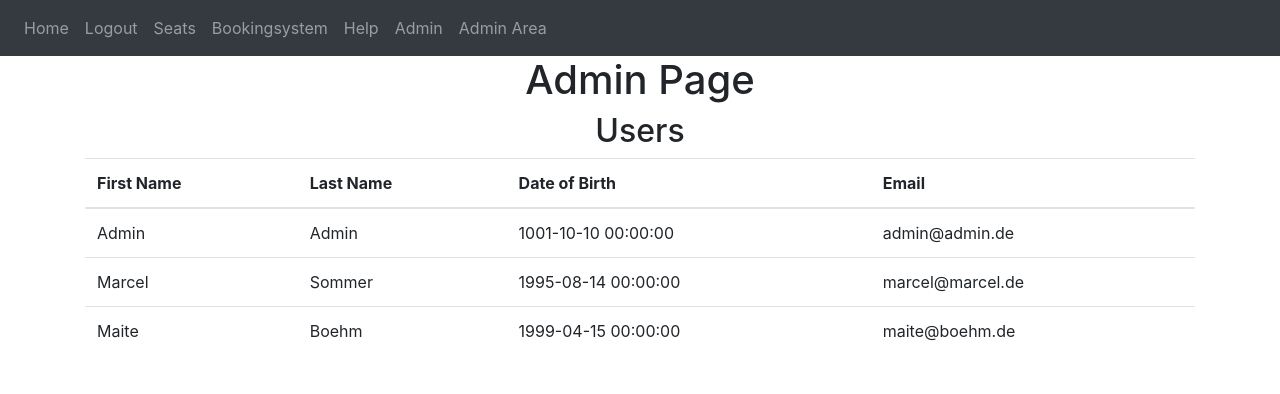
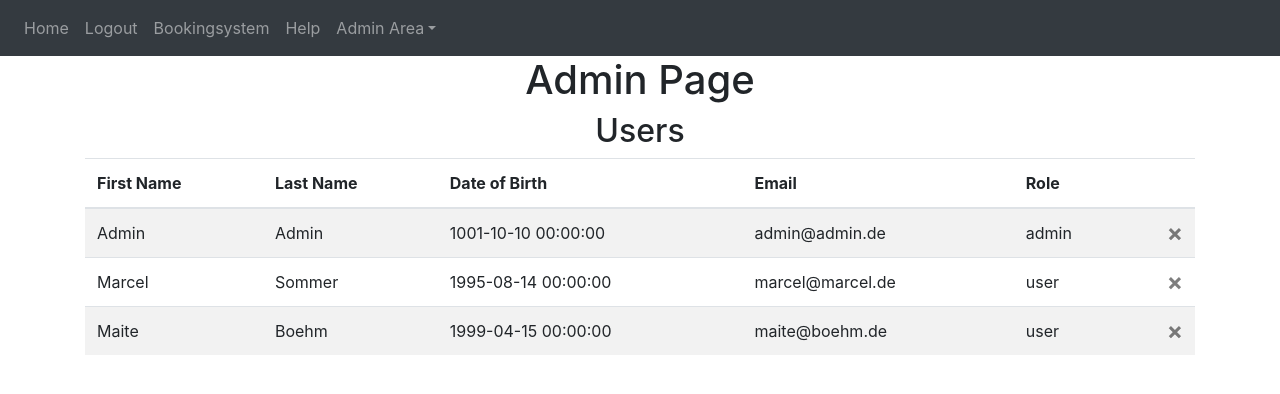
Before and after one commit to maiteboehm/snakes_on_a_plane, a Flask app: page /admin-area/user in a window 1280 px wide. Shown: the top 394 px of the page. Run offline with Flask 2, Linux system fonts and the light colour scheme; a user stored in the database is signed in; data comes from the database, SQL or seed files in the repository; some libraries are stand-ins or nearby versions.

Commit message:
Updating Admin Area

```diff
--- a/project/website/admin.py
+++ b/project/website/admin.py
@@ -1,4 +1,4 @@
-from flask import Flask, Blueprint, render_template, request
+from flask import Flask, Blueprint, render_template, request, flash, redirect, url_for
 from flask_login import login_required, current_user
 from .models import User
 
@@ -7,11 +7,18 @@ admins = Blueprint('admins', __name__)
 @admins.route('/', methods=['GET','POST'])
 @login_required
 def admin_home():
-    return render_template('admin_home.html', user= current_user)
-
+    if current_user.role == 'admin':
+        return render_template('admin_home.html', user= current_user)
+    else:
+        flash('You need do be an Admin to access!!', category='error')
+        return redirect(url_for('views.home'))
 
 @admins.route('/user', methods=['GET','POST'])
 @login_required
 def admin_user():
-    users = User.query.all()
-    return render_template('admin_user.html', user=current_user, users=users)
+    if current_user.role == 'admin':
+        users = User.query.all()
+        return render_template('admin_user.html', user=current_user, users=users)
+    else:
+        flash('You need do be an Admin to access!!', category='error')
+        return redirect(url_for('views.home'))
--- a/project/website/templates/admin_user.html
+++ b/project/website/templates/admin_user.html
@@ -2,13 +2,15 @@
 {% block content%}
 <h1 align="center">Admin Page</h1>
 <h2 align="center">Users</h2>
-<table class="table" id="users">
+<table class="table table-striped" id="users">
     <thead>
         <tr>
         <th scope="col">First Name</th>
         <th scope="col">Last Name</th>
         <th scope="col">Date of Birth</th>
         <th scope="col">Email</th>
+        <th scope="col">Role</th>
+        <th scope="col"></th>
         </tr>
     </thead>
     <tbody>
@@ -18,7 +20,10 @@
         <td>{{user.last_name}} </td>
         <td>{{user.birth_date}}</td>
         <td>{{user.email}}</td>
-    </td>
+        <td>{{user.role}}</td>
+        <td><button type="button" class="close" onClick="">
+            <span aria-hidden="true">&times;</span>
+        </button></td>
         </tr>
         {% endfor %}
     </tbody>
--- a/project/website/templates/base.html
+++ b/project/website/templates/base.html
@@ -25,16 +25,20 @@
         <span class="navbar-toggler-icon"></span>
       </button>
       <div class="collapse navbar-collapse" id="navbar">
-        <div class="navbar-nav">
+        <div class="navbar-nav" role="tablist">
           {% if user.is_authenticated %}
           <a class="nav-item nav-link" id="home" href="/">Home</a>
           <a class="nav-item nav-link" id="logout" href="/logout">Logout</a>
-          <a class="nav-item nav-link" id="seats" href="/seats">Seats</a>
           <a class="nav-item nav-link" id="bookingsystem" href="/bookingsystem">Bookingsystem</a>
           <a class="nav-item nav-link" id="help" href="/help">Help</a>
             {% if current_user.role == 'admin' %}
-            <a class="nav-item nav-link" id="admin" href="/admin">Admin</a>
-            <a class="nav-item nav-link" id="admin-area" href="/admin-area">Admin Area</a>
+            <a class="nav-item dropdown">
+              <a class="nav-link dropdown-toggle" data-toggle="dropdown" id="admin-area">Admin Area</a>
+                <dif class="dropdown-menu">
+                  <a class="dropdown-item" id="admin-home" href="/admin-area">Home</a>
+                  <a class="dropdown-item" id="admin-user" href="/admin-area/user">User</a>
+                 </dif>
+            </a>
             {% endif %}
           {% else %}
           <a class="nav-item nav-link" id="login" href="/login">Login</a>
--- a/project/website/templates/bookingsystem.html
+++ b/project/website/templates/bookingsystem.html
@@ -3,8 +3,9 @@
 <form method="POST">
   <h1 align="center">Bookingsystem</h1>
    <h3 align="center">Please choose your flight to continue your seat reservation. </h3>
+  <br>
   <div class="dropdown" align="center">
-    <button class="btn btn-info dropdown-toggle" type="button" id="menu1" data-toggle="dropdown">Flights
+    <button class="btn btn-info dropdown-toggle" type="button" id="flightmenu" data-toggle="dropdown">Flights
     <span class="caret"></span></button>
     <ul class="dropdown-menu" role="menu" aria-labelledby="menu1">
       <li role="presentation"><a role="menuitem" tabindex="-1" value="chartIn.txt" href="/seats">Flight1</a></li>
```
Lines whose indentation alone changed are shown as unchanged.
